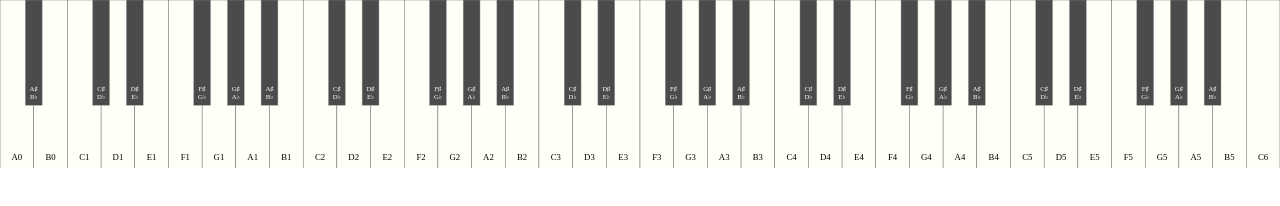
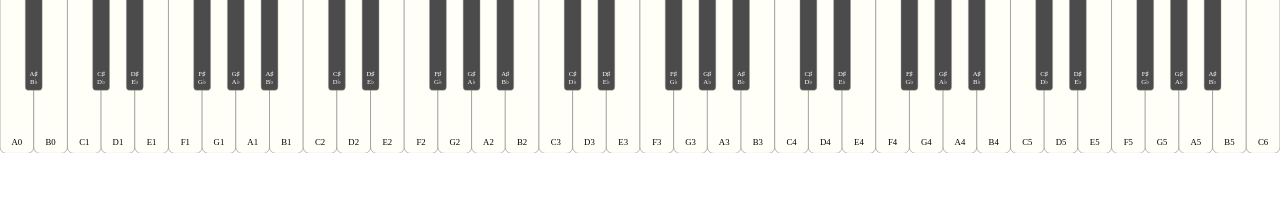
Before and after one commit to hedgeh0gpie/svg-piano-keyboard, a plain HTML site: page index.html in a window 1280 px wide. Drawn offline with Linux system fonts and the light colour scheme.

Commit message:
Add rounded corners to keys

```diff
--- a/css/main.css
+++ b/css/main.css
@@ -90,6 +90,11 @@ textarea {
 * {
   margin: 0;
   padding: 0;
+}
+
+#piano {
+    clip-path: inset(15px 0px 0px 0px);
+  margin-top: -15px;
 }
 
 .white-key {
--- a/js/main.js
+++ b/js/main.js
@@ -34,7 +34,9 @@ const app = {
       });
       utils.setAttributes(whiteKey, {
         "x": whiteKeyPositionX,
-        "data-note-name": noteName
+        "data-note-name": noteName,
+        "rx": "15",
+        "ry": "15"
       });
 
       text.classList.add("white-key-text");
@@ -69,7 +71,9 @@ const app = {
           utils.setAttributes(blackKey, {
             "x": blackKeyPositionX,
             "data-sharp-name": `${naturalSharpNoteName}#${naturalNote[1]}`,
-            "data-flat-name": `${naturalFlatNoteName}b${naturalNote[1]}`
+            "data-flat-name": `${naturalFlatNoteName}b${naturalNote[1]}`,
+            "rx": "8",
+            "ry": "8"
           });
 
           utils.setAttributes(sharpNameText, {
```
